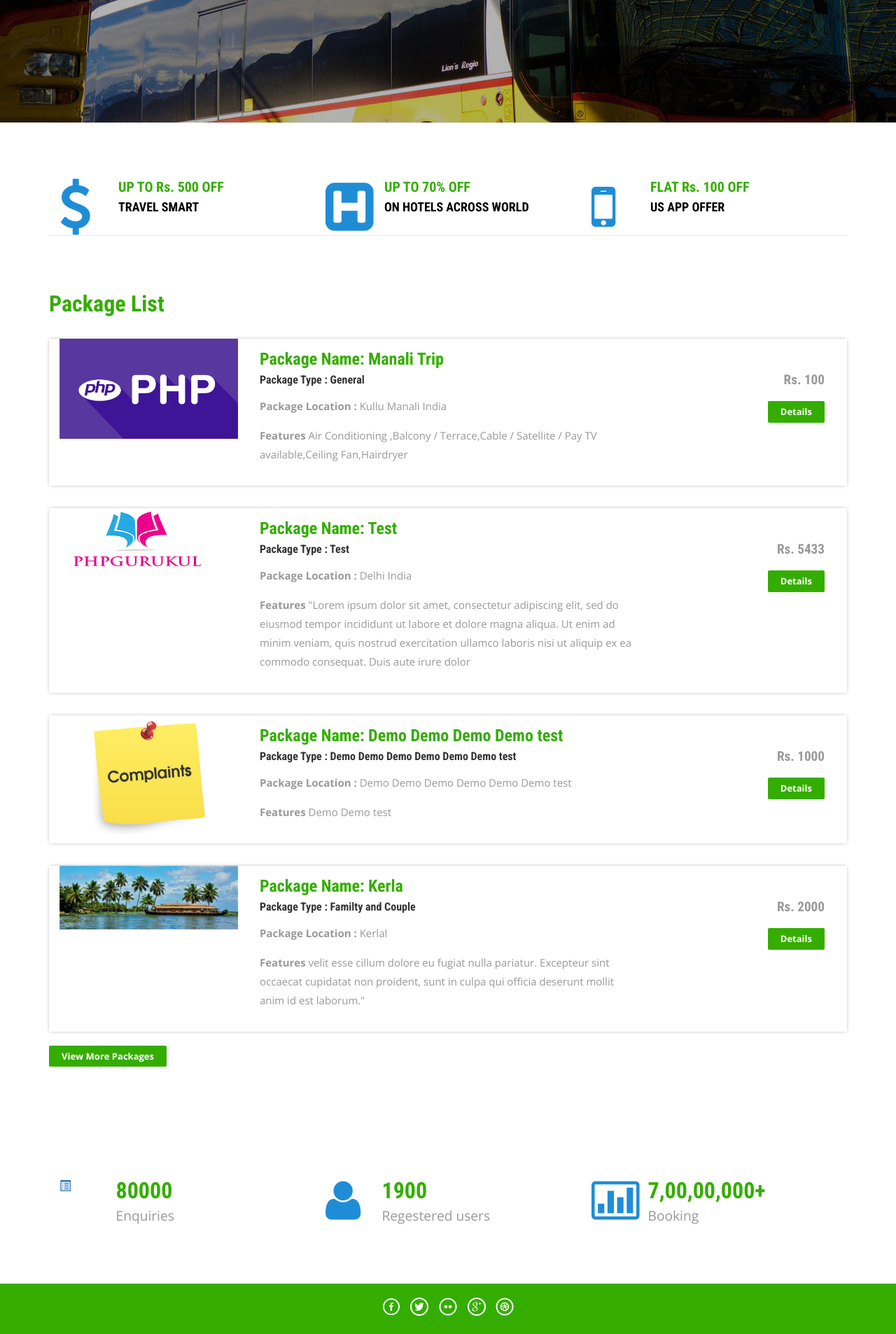
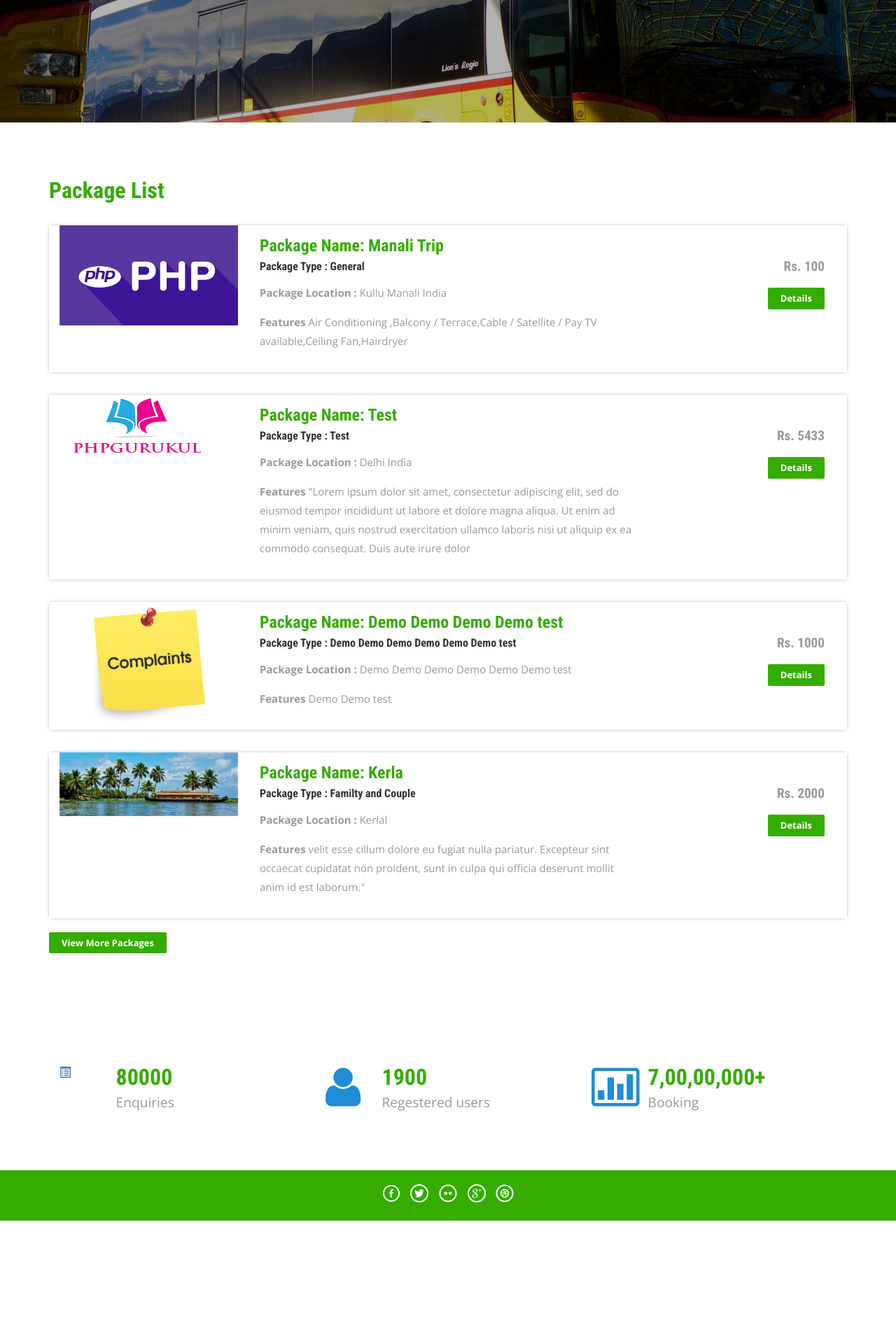
Before and after one commit to ashishkupsad/Tourism-Management-System, a PHP site: page /tms/ in a window 1280 px wide. Shown: the part 401-2307 px from the top of the page at 70% size. After the commit the page ends 2145 px from the top, so only its background shows below. Run offline with PHP 8.4, Linux system fonts and the light colour scheme; a user stored in the database is signed in; data comes from the database, SQL or seed files in the repository.

Commit message:
removed offers

```diff
--- a/index.php
+++ b/index.php
@@ -35,50 +35,6 @@ include('includes/config.php');
 		<h1 class="wow zoomIn animated animated" data-wow-delay=".5s" style="visibility: visible; animation-delay: 0.5s; animation-name: zoomIn;"> TMS - Tourism Management System</h1>
 	</div>
 </div>
-
-
-<!--- rupes ---->
-<div class="container">
-	<div class="rupes">
-		<div class="col-md-4 rupes-left wow fadeInDown animated animated" data-wow-delay=".5s" style="visibility: visible; animation-delay: 0.5s; animation-name: fadeInDown;">
-			<div class="rup-left">
-				<a href="offers.html"><i class="fa fa-usd"></i></a>
-			</div>
-			<div class="rup-rgt">
-				<h3>UP TO Rs. 500 OFF</h3>
-				<h4><a href="offers.html">TRAVEL SMART</a></h4>
-
-			</div>
-				<div class="clearfix"></div>
-		</div>
-		<div class="col-md-4 rupes-left wow fadeInDown animated animated" data-wow-delay=".5s" style="visibility: visible; animation-delay: 0.5s; animation-name: fadeInDown;">
-			<div class="rup-left">
-				<a href="offers.html"><i class="fa fa-h-square"></i></a>
-			</div>
-			<div class="rup-rgt">
-				<h3>UP TO 70% OFF</h3>
-				<h4><a href="offers.html">ON HOTELS ACROSS WORLD</a></h4>
-
-			</div>
-				<div class="clearfix"></div>
-		</div>
-		<div class="col-md-4 rupes-left wow fadeInDown animated animated" data-wow-delay=".5s" style="visibility: visible; animation-delay: 0.5s; animation-name: fadeInDown;">
-			<div class="rup-left">
-				<a href="offers.html"><i class="fa fa-mobile"></i></a>
-			</div>
-			<div class="rup-rgt">
-				<h3>FLAT Rs. 100 OFF</h3>
-				<h4><a href="offers.html">US APP OFFER</a></h4>
-
-			</div>
-				<div class="clearfix"></div>
-		</div>
-
-	</div>
-</div>
-<!--- /rupes ---->
-
-
 
 
 <!---holiday---->
```
